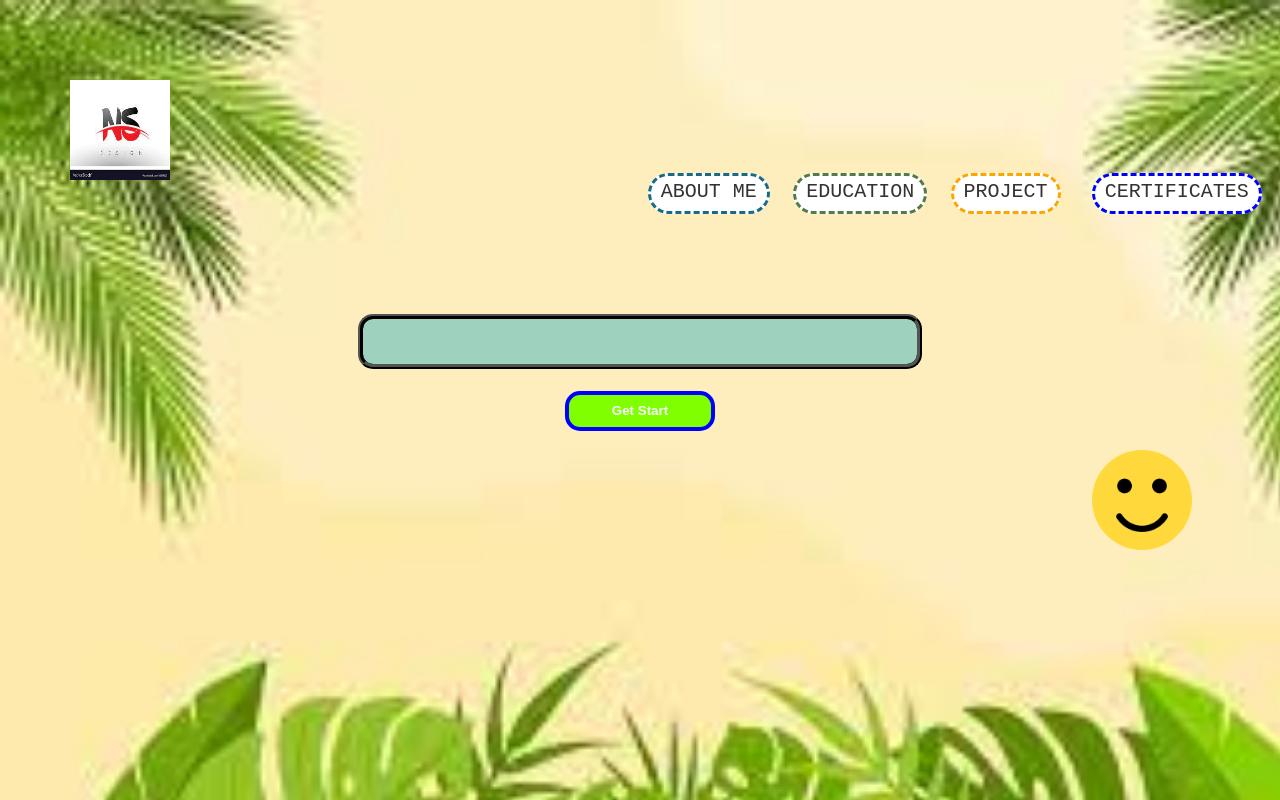
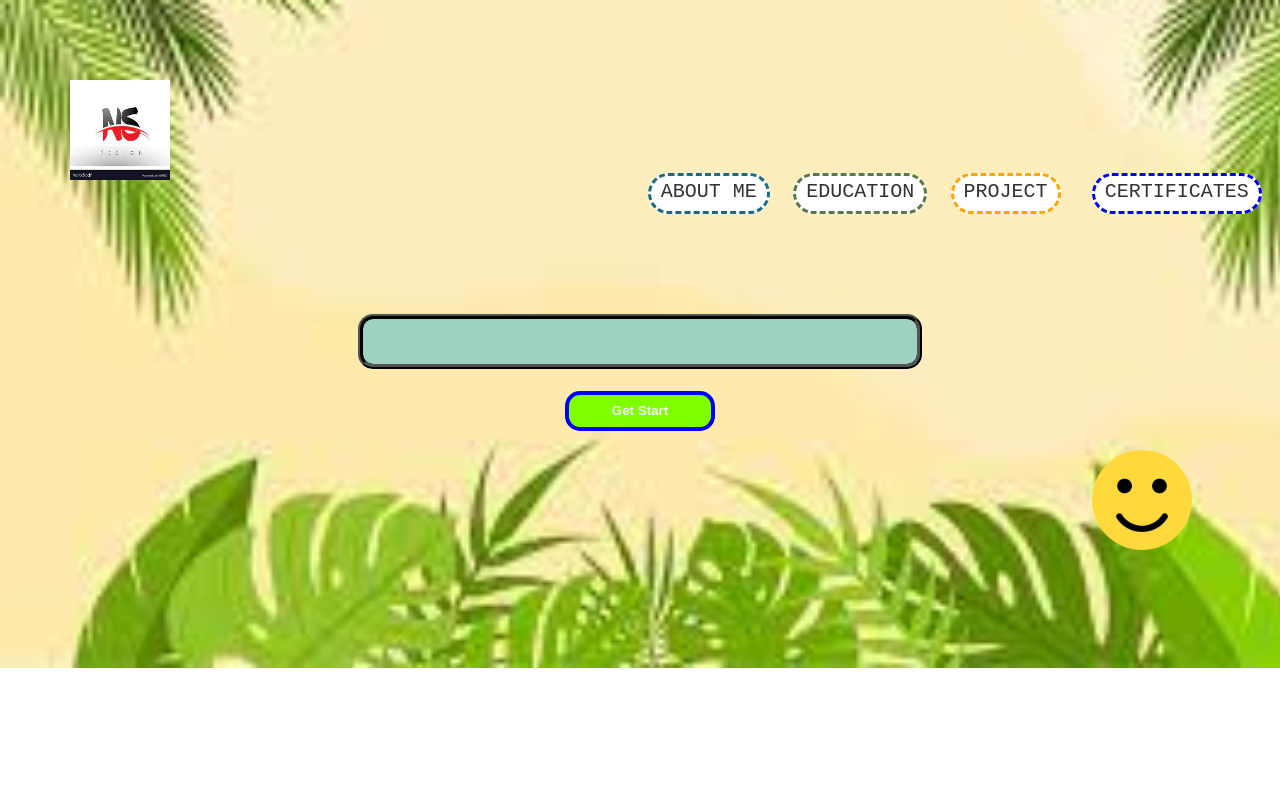
Before and after one commit to Bademala-Nikhil/profileCSS, a plain HTML site: page index.html in a window 1280 px wide. Shown: the top 800 px of the page. Drawn offline with Linux system fonts and the light colour scheme.

Commit message:
Update index.html

```diff
--- a/index.html
+++ b/index.html
@@ -88,8 +88,9 @@
 
       }
       body{
-        background-size: 1450px;
+        background-size: 1400px;
         background-repeat: no-repeat;
+        background-position-y: -180px;
       }
     </style>
 </head>
```
